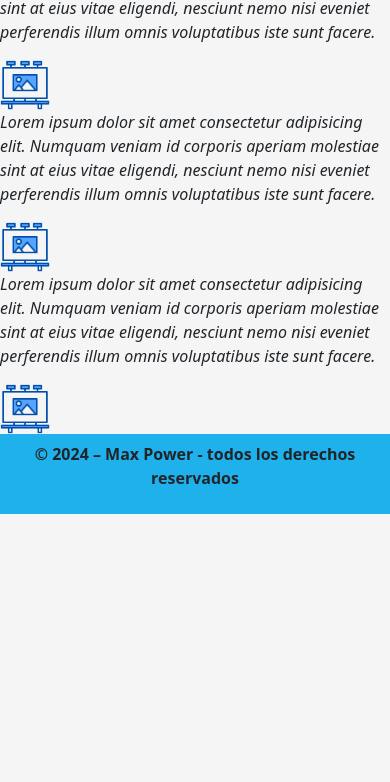
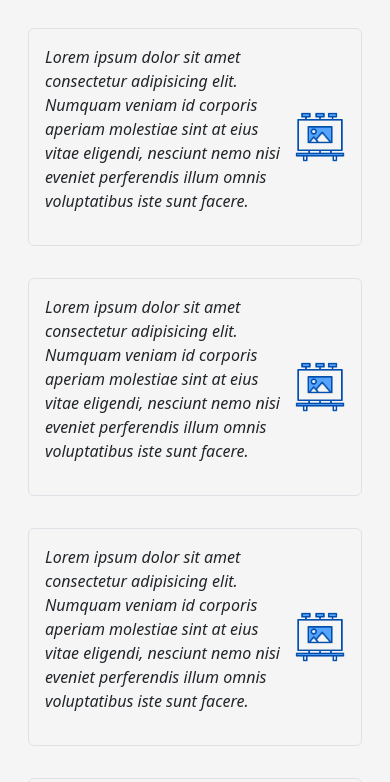
Before and after one commit to fanro/proyecto_coder_house, a plain HTML site: page pages/mis_carteleras.html in a window 390 px wide. Shown: the part 179-961 px from the top of the page. Before the commit the page ends 844 px from the top, so only its background shows below. Drawn offline with nearby package versions, Linux system fonts and the light colour scheme.

Commit message:
mis carteleras full responsive

```diff
--- a/pages/mis_carteleras.html
+++ b/pages/mis_carteleras.html
@@ -53,46 +53,76 @@
         </div>
     </nav>
 
-    <main>
-        <h1>Mis Carteleras</h1>
+    <main class="container mt-5">
+        <h1 class="text-center mb-4">Mis Carteleras</h1>
+        <div class="d-flex flex-wrap justify-content-center">
+            <section class="cartelera-item d-flex align-items-center m-3 p-3 border rounded">
+                <p class="p_cartelera flex-grow-1">Lorem ipsum dolor sit amet consectetur adipisicing elit. Numquam
+                    veniam id
+                    corporis aperiam molestiae sint at eius vitae eligendi, nesciunt nemo nisi eveniet perferendis illum
+                    omnis
+                    voluptatibus iste sunt facere.</p>
+                <a href="./mock_cartelera.html" target="_blank">
+                    <img src="../img/2.png" alt="" class="img_cartelera">
+                </a>
+            </section>
 
-        <!-- LISTADOS CARTELERAS USUARIOS, link publico -->
+            <section class="cartelera-item d-flex align-items-center m-3 p-3 border rounded">
+                <p class="p_cartelera flex-grow-1">Lorem ipsum dolor sit amet consectetur adipisicing elit. Numquam
+                    veniam id
+                    corporis aperiam molestiae sint at eius vitae eligendi, nesciunt nemo nisi eveniet perferendis illum
+                    omnis
+                    voluptatibus iste sunt facere.</p>
+                <a href="./mock_cartelera.html" target="_blank">
+                    <img src="../img/2.png" alt="" class="img_cartelera">
+                </a>
+            </section>
 
-        <section>
-            <p class="p_cartelera">Lorem ipsum dolor sit amet consectetur adipisicing elit. Numquam veniam id corporis
-                aperiam molestiae
-                sint at eius vitae eligendi, nesciunt nemo nisi eveniet perferendis illum omnis voluptatibus iste sunt
-                facere.</p>
-
-            <a href="../pages/mock_cartelera.html" target="_blank">
-                <img src="../img/2.png" alt="" class="img_cartelera">
-            </a>
-        </section>
+            <section class="cartelera-item d-flex align-items-center m-3 p-3 border rounded">
+                <p class="p_cartelera flex-grow-1">Lorem ipsum dolor sit amet consectetur adipisicing elit. Numquam
+                    veniam id
+                    corporis aperiam molestiae sint at eius vitae eligendi, nesciunt nemo nisi eveniet perferendis illum
+                    omnis
+                    voluptatibus iste sunt facere.</p>
+                <a href="./mock_cartelera.html" target="_blank">
+                    <img src="../img/2.png" alt="" class="img_cartelera">
+                </a>
+            </section>
 
 
-        <section>
-            <p class="p_cartelera">Lorem ipsum dolor sit amet consectetur adipisicing elit. Numquam veniam id corporis
-                aperiam molestiae
-                sint at eius vitae eligendi, nesciunt nemo nisi eveniet perferendis illum omnis voluptatibus iste sunt
-                facere.</p>
+            <section class="cartelera-item d-flex align-items-center m-3 p-3 border rounded">
+                <p class="p_cartelera flex-grow-1">Lorem ipsum dolor sit amet consectetur adipisicing elit. Numquam
+                    veniam id
+                    corporis aperiam molestiae sint at eius vitae eligendi, nesciunt nemo nisi eveniet perferendis illum
+                    omnis
+                    voluptatibus iste sunt facere.</p>
+                <a href="./mock_cartelera.html" target="_blank">
+                    <img src="../img/2.png" alt="" class="img_cartelera">
+                </a>
+            </section>
 
-            <a href="../pages/mock_cartelera.html" target="_blank">
-                <img src="../img/2.png" alt="" class="img_cartelera">
-            </a>
+            <section class="cartelera-item d-flex align-items-center m-3 p-3 border rounded">
+                <p class="p_cartelera flex-grow-1">Lorem ipsum dolor sit amet consectetur adipisicing elit. Numquam
+                    veniam id
+                    corporis aperiam molestiae sint at eius vitae eligendi, nesciunt nemo nisi eveniet perferendis illum
+                    omnis
+                    voluptatibus iste sunt facere.</p>
+                <a href="./mock_cartelera.html" target="_blank">
+                    <img src="../img/2.png" alt="" class="img_cartelera">
+                </a>
+            </section>
 
-        </section>
-
-        <section>
-            <p class="p_cartelera">Lorem ipsum dolor sit amet consectetur adipisicing elit. Numquam veniam id corporis
-                aperiam molestiae
-                sint at eius vitae eligendi, nesciunt nemo nisi eveniet perferendis illum omnis voluptatibus iste sunt
-                facere.</p>
-
-            <a href="../pages/mock_cartelera.html" target="_blank">
-                <img src="../img/2.png" alt="" class="img_cartelera">
-            </a>
-        </section>
-
+            <section class="cartelera-item d-flex align-items-center m-3 p-3 border rounded">
+                <p class="p_cartelera flex-grow-1">Lorem ipsum dolor sit amet consectetur adipisicing elit. Numquam
+                    veniam id
+                    corporis aperiam molestiae sint at eius vitae eligendi, nesciunt nemo nisi eveniet perferendis illum
+                    omnis
+                    voluptatibus iste sunt facere.</p>
+                <a href="./mock_cartelera.html" target="_blank">
+                    <img src="../img/2.png" alt="" class="img_cartelera ">
+                </a>
+            </section>
+        </div>
     </main>
 
     <!-- footer  -->
```
Also changed, not shown: css/styles.css (+0 -8 lines).
